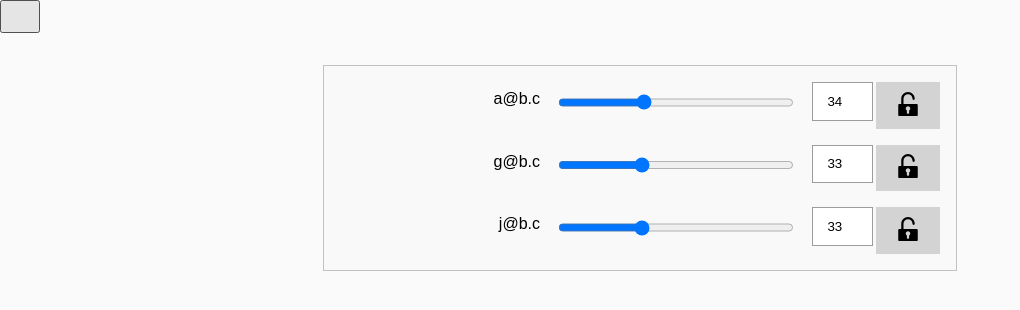
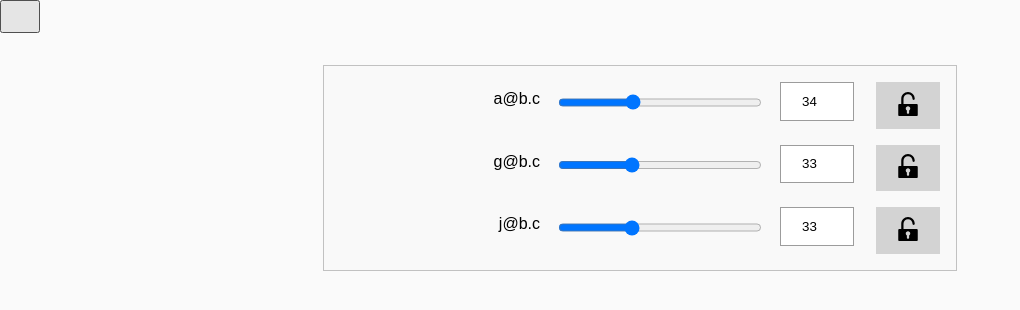
Before and after one commit to neohed/clean-components, a React (Create React App) app: page /#/range-group in a window 1280 px wide. Shown: the top 310 px of the page, without its empty margins (0-1020 px from the left). Built offline with nearby package versions, Linux system fonts and the light colour scheme.

Commit message:
Bug fix. Always need at least 2 sliders unlocked.

```diff
--- a/src/components/inputs/range/RangeGroup.js
+++ b/src/components/inputs/range/RangeGroup.js
@@ -33,6 +33,7 @@ const balanceRanges = (dataItems, id = -1, value = 0) => {
                 : quotient + (remainder-- > 0 ? 1 : 0) // Equitably split the remainder.
     }))
 }
+const countLockedRanges = (dataItems) => dataItems.reduce((count, item) => count + item.isLocked, 0);
 
 const RangeGroup = ({data, labelPropName, valuePropName}) => {
     const [dataItems, setDataItems] = useState([]);
@@ -51,6 +52,9 @@ const RangeGroup = ({data, labelPropName, valuePropName}) => {
 
     const lockButtonClickHandler = (id) => {
         const {label, value, isLocked} = dataItems[id];
+        if (!isLocked && countLockedRanges(dataItems) + 2 === dataItems.length) {
+            return // Always need at least 2 sliders unlocked.
+        }
         const copy = dataItems.slice();
         copy[id] = {
             label,
--- a/src/components/inputs/range/range-layout.css
+++ b/src/components/inputs/range/range-layout.css
@@ -37,7 +37,7 @@
 
 @media (min-width: 400px) {
     .range-layout {
-        grid-template-columns: 200px 1fr 3em 64px;
+        grid-template-columns: 200px 1fr 5em 64px;
         grid-gap: 16px;
     }
 
--- a/src/components/inputs/range/range.css
+++ b/src/components/inputs/range/range.css
@@ -4,7 +4,7 @@
 }
 
 .range-number {
-    width: 3em;
+    width: 4em;
     text-align: center;
 }
 
```
